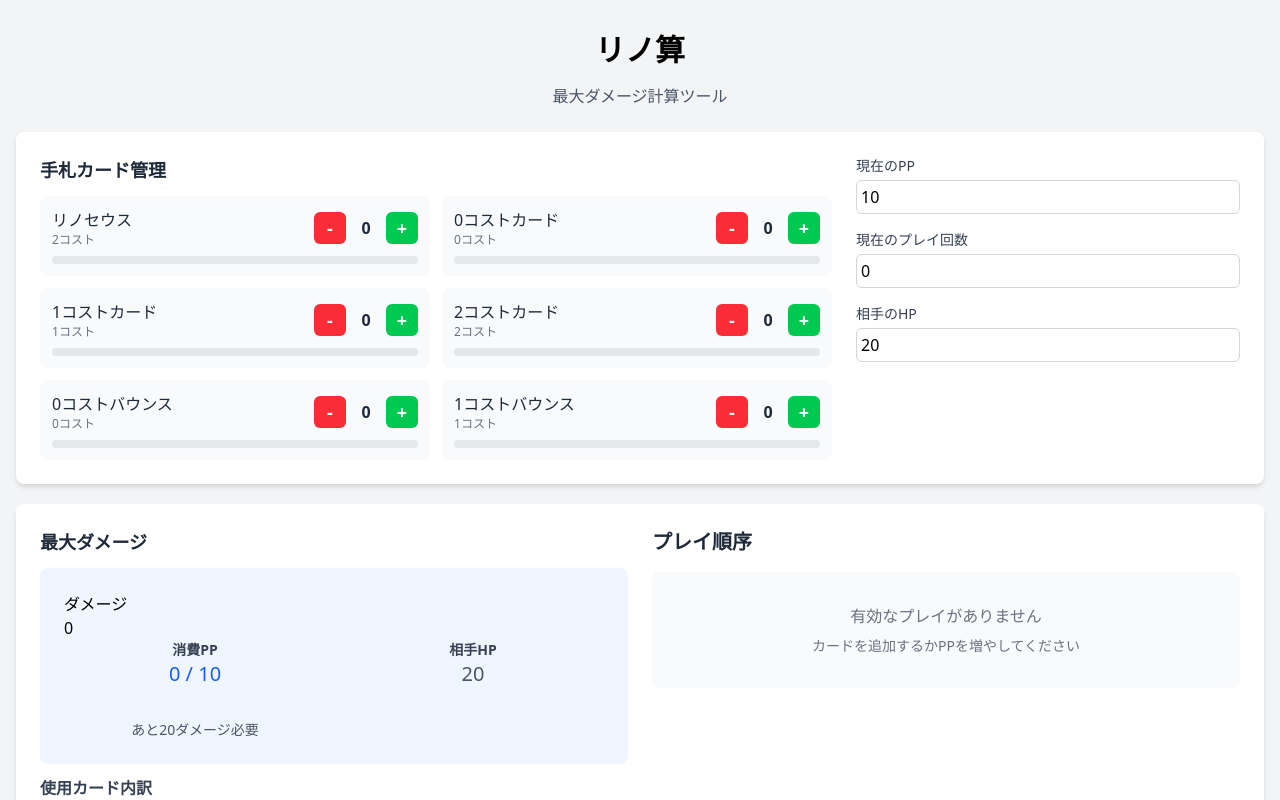
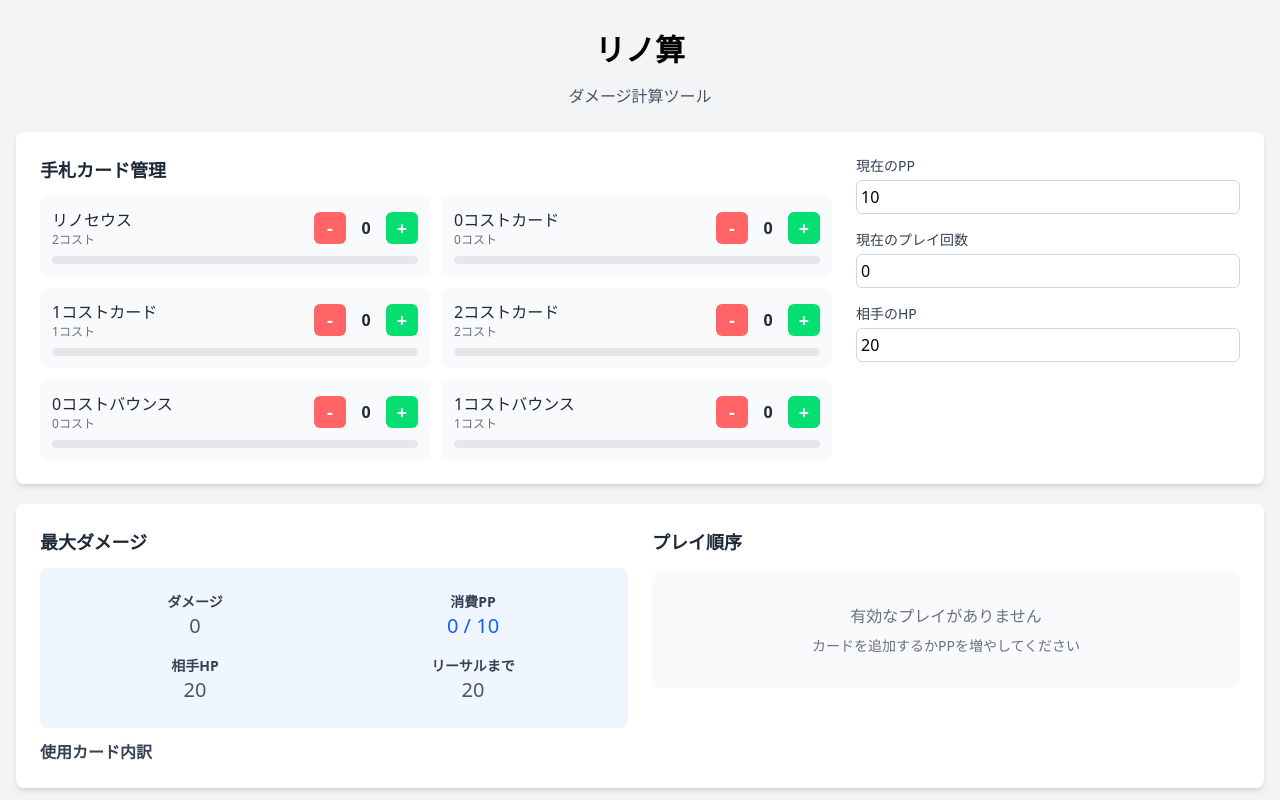
Before and after one commit to yuuki-katsuta/rhinoceroach_calc, a Next.js app: page / in a window 1280 px wide. Shown: the top 800 px of the page. Built offline with nearby package versions, Linux system fonts and the light colour scheme.

Commit message:
style: polish ui components

```diff
--- a/app/(calculator)/_components/CalculationResult.tsx
+++ b/app/(calculator)/_components/CalculationResult.tsx
@@ -10,25 +10,31 @@ export const CalculationResult = ({ damage, ppUsed, isLethal, currentPP, opponen
   return (
     <>
       <h3 className="font-bold text-gray-800 text-lg">最大ダメージ</h3>
+      {isLethal && <p className="mt-2 font-bold text-md text-red-600">リーサル可能！</p>}
+
       <div className="mt-3 rounded-lg bg-blue-50 p-6">
-        <div>
-          <p>ダメージ</p>
-          <p>{damage}</p>
-          {isLethal && <p className="mt-2 font-bold text-lg text-red-600">リーサル可能！</p>}
-        </div>
+        <div className="grid grid-cols-2 gap-4 text-sm">
+          <div className="text-center">
+            <p className="font-semibold text-gray-700">ダメージ</p>
+            <p className="text-gray-600 text-xl">{damage}</p>
+          </div>
 
-        <div className="grid grid-cols-2 gap-4 text-sm">
           <div className="text-center">
             <p className="font-semibold text-gray-700">消費PP</p>
             <p className="text-blue-600 text-xl">
               {ppUsed} / {currentPP}
             </p>
           </div>
+
           <div className="text-center">
             <p className="font-semibold text-gray-700">相手HP</p>
             <p className="text-gray-600 text-xl">{opponentHp}</p>
           </div>
-          {!isLethal && <p className="mt-4 text-center text-gray-600 text-sm">あと{opponentHp - damage}ダメージ必要</p>}
+
+          <div className="text-center">
+            <p className="font-semibold text-gray-700">リーサルまで</p>
+            <p className="text-gray-600 text-xl">{isLethal ? "-" : opponentHp - damage}</p>
+          </div>
         </div>
       </div>
     </>
--- a/app/(calculator)/_components/CardManager.tsx
+++ b/app/(calculator)/_components/CardManager.tsx
@@ -30,7 +30,7 @@ export const CardManager = ({ cards, onChange }: Props) => {
                 <button
                   type="button"
                   onClick={() => updateCard(card.key, cards[card.key] - 1)}
-                  className="h-8 w-8 rounded-md bg-red-500 font-bold text-lg text-white transition-colors hover:bg-red-600"
+                  className="h-8 w-8 rounded-md bg-red-400 font-bold text-lg text-white transition-colors hover:bg-red-500"
                   disabled={cards[card.key] === 0}
                 >
                   -
@@ -39,7 +39,7 @@ export const CardManager = ({ cards, onChange }: Props) => {
                 <button
                   type="button"
                   onClick={() => updateCard(card.key, cards[card.key] + 1)}
-                  className="h-8 w-8 rounded-md bg-green-500 font-bold text-lg text-white transition-colors hover:bg-green-600"
+                  className="h-8 w-8 rounded-md bg-green-400 font-bold text-lg text-white transition-colors hover:bg-green-500"
                   disabled={cards[card.key] === card.max}
                 >
                   +
--- a/app/(calculator)/_components/CardPlaySequence.tsx
+++ b/app/(calculator)/_components/CardPlaySequence.tsx
@@ -7,7 +7,7 @@ interface Props {
 export const CardPlaySequence = ({ sequence }: Props) => {
   return (
     <div>
-      <h3 className="mb-4 font-bold text-gray-800 text-xl">プレイ順序</h3>
+      <h3 className="mb-4 font-bold text-gray-800 text-lg">プレイ順序</h3>
 
       {sequence.length > 0 ? (
         <div className="rounded-lg bg-gray-50 p-4">
--- a/app/(calculator)/page.tsx
+++ b/app/(calculator)/page.tsx
@@ -5,7 +5,7 @@ export default function Home() {
     <>
       <header className="text-center">
         <h1 className="mb-4 font-bold text-3xl">リノ算</h1>
-        <p className="text-gray-600">最大ダメージ計算ツール</p>
+        <p className="text-gray-600">ダメージ計算ツール</p>
       </header>
       <Calculator />
     </>
```
